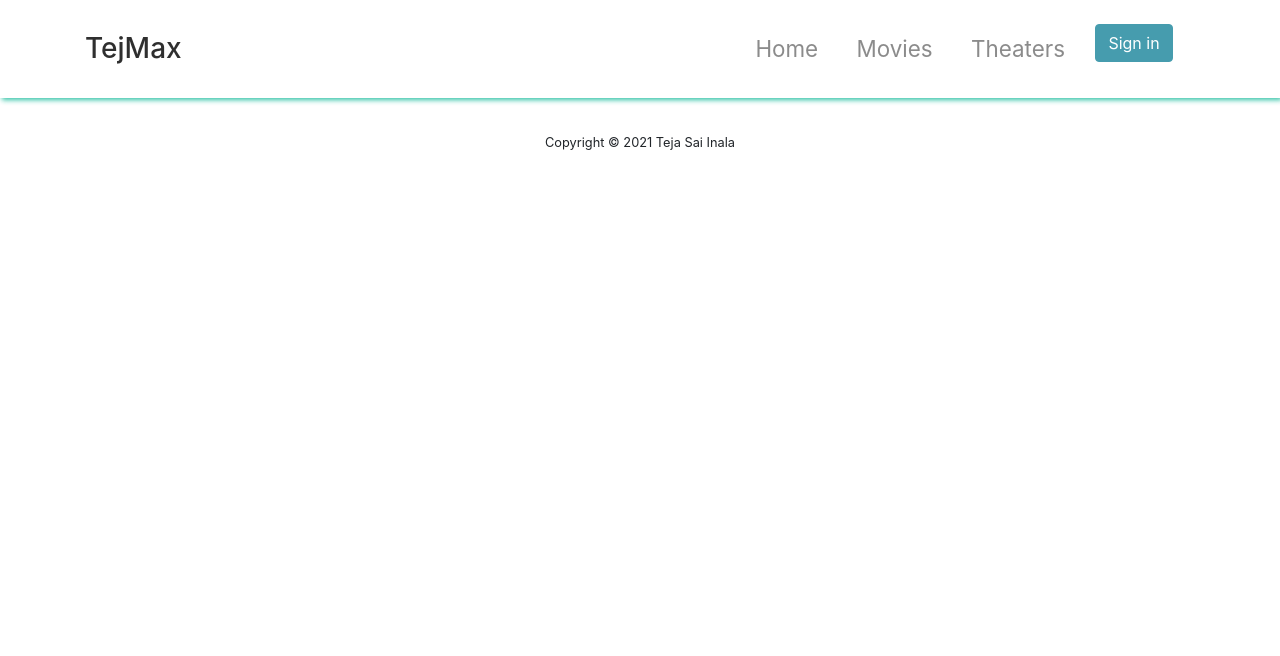
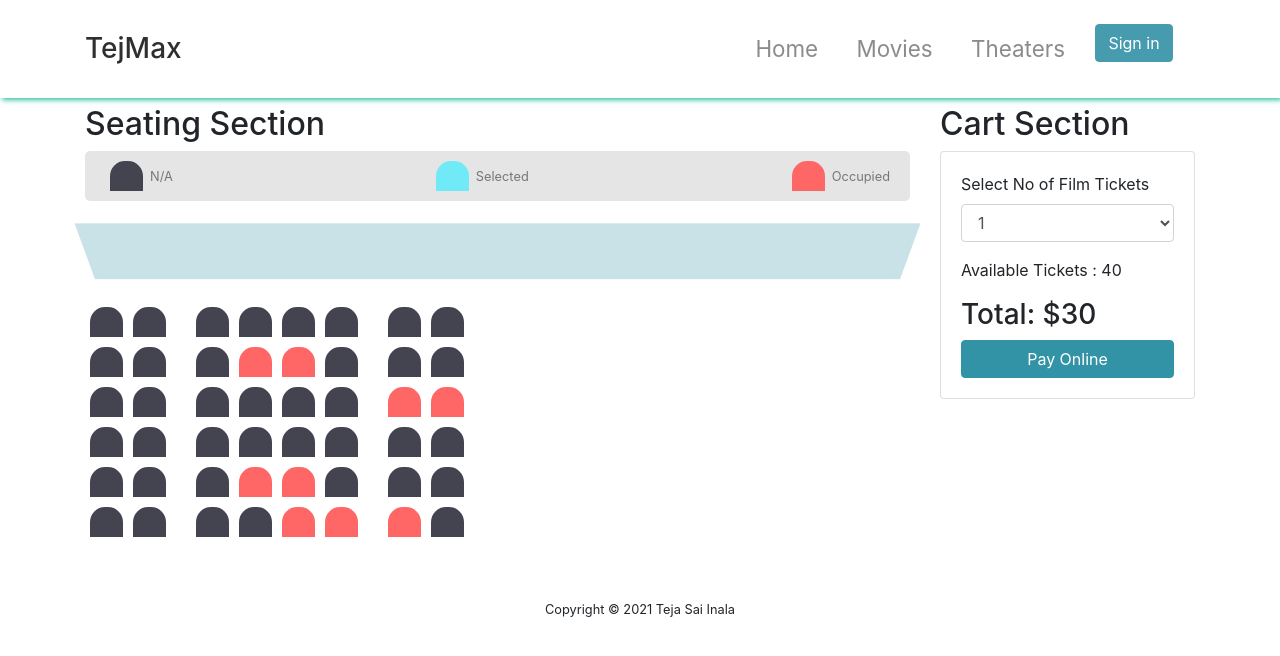
Before and after one commit to prahladinala/tejmax, a React (Create React App) app: page /cart in a window 1280 px wide. Shown: the top 656 px of the page. Built offline with nearby package versions, Linux system fonts and the light colour scheme.

Commit message:
Added Single Movie and Theater Component and Cart Component

```diff
--- a/public/index.html
+++ b/public/index.html
@@ -7,7 +7,7 @@
     <meta name="theme-color" content="#000000" />
     <meta
       name="description"
-      content="Web site created using create-react-app"
+      content="TejMax - Book your Favorite Film TIcket Here"
     />
     <link rel="apple-touch-icon" href="%PUBLIC_URL%/logo192.png" />
     <!--
@@ -39,7 +39,7 @@
       work correctly both with client-side routing and a non-root public URL.
       Learn how to configure a non-root public URL by running `npm run build`.
     -->
-    <title>React App</title>
+    <title>TejMax - Book your Favorite Film TIcket Here</title>
   </head>
   <body>
     <noscript>You need to enable JavaScript to run this app.</noscript>
--- a/src/App.js
+++ b/src/App.js
@@ -6,6 +6,10 @@ import Home from './components/Home'
 import Movies from './components/Movies'
 import Theatres from './components/Theatres'
 import LoginPopup from './components/LoginPopup'
+import SingleTheatre from './components/SingleTheatre'
+import NotFound from './components/NotFound'
+import SingleMovie from './components/SingleMovie'
+import Cart from './components/Cart'
 
 function App() {
   return (
@@ -15,6 +19,10 @@ function App() {
         <Route component={Home} path='/' exact />
         <Route component={Movies} path='/movies' />
         <Route component={Theatres} path='/theaters' />
+        <Route component={SingleTheatre} path='/theater/:id' />
+        <Route component={SingleMovie} path='/movie/:id' />
+        <Route component={Cart} path='/cart' />
+        <Route component={NotFound} />
       </Switch>
       <LoginPopup />
       <Footer />
--- /dev/null
+++ b/src/components/Cart.js
@@ -0,0 +1,120 @@
+import React from 'react'
+
+export default function Cart() {
+  return (
+    <div className='container'>
+      <div className='row'>
+        <div className='col-lg-9 cartborder'>
+          <h2>Seating Section</h2>
+          <div>
+            <ul class='movie-showcase'>
+              <li>
+                <div class='seat'></div>
+                <small>N/A</small>
+              </li>
+              <li>
+                <div class='seat selected'></div>
+                <small>Selected</small>
+              </li>
+              <li>
+                <div class='seat occupied'></div>
+                <small>Occupied</small>
+              </li>
+            </ul>
+
+            <div class='movie-container'>
+              <div class='movie-screen'></div>
+              <div class='movie-row'>
+                <div class='seat'></div>
+                <div class='seat'></div>
+                <div class='seat'></div>
+                <div class='seat'></div>
+                <div class='seat'></div>
+                <div class='seat'></div>
+                <div class='seat'></div>
+                <div class='seat'></div>
+              </div>
+              <div class='movie-row'>
+                <div class='seat'></div>
+                <div class='seat'></div>
+                <div class='seat'></div>
+                <div class='seat occupied'></div>
+                <div class='seat occupied'></div>
+                <div class='seat'></div>
+                <div class='seat'></div>
+                <div class='seat'></div>
+              </div>
+              <div class='movie-row'>
+                <div class='seat'></div>
+                <div class='seat'></div>
+                <div class='seat'></div>
+                <div class='seat'></div>
+                <div class='seat'></div>
+                <div class='seat'></div>
+                <div class='seat occupied'></div>
+                <div class='seat occupied'></div>
+              </div>
+              <div class='movie-row'>
+                <div class='seat'></div>
+                <div class='seat'></div>
+                <div class='seat'></div>
+                <div class='seat'></div>
+                <div class='seat'></div>
+                <div class='seat'></div>
+                <div class='seat'></div>
+                <div class='seat'></div>
+              </div>
+              <div class='movie-row'>
+                <div class='seat'></div>
+                <div class='seat'></div>
+                <div class='seat'></div>
+                <div class='seat occupied'></div>
+                <div class='seat occupied'></div>
+                <div class='seat'></div>
+                <div class='seat'></div>
+                <div class='seat'></div>
+              </div>
+              <div class='movie-row'>
+                <div class='seat'></div>
+                <div class='seat'></div>
+                <div class='seat'></div>
+                <div class='seat'></div>
+                <div class='seat occupied'></div>
+                <div class='seat occupied'></div>
+                <div class='seat occupied'></div>
+                <div class='seat'></div>
+              </div>
+            </div>
+          </div>
+        </div>
+        <div className='col-lg-3 cartborder'>
+          <h2>Cart Section</h2>
+
+          <div class='card'>
+            <div class='card-body'>
+              <div class='form-group'>
+                <label for='exampleFormControlSelect1'>
+                  Select No of Film Tickets
+                </label>
+                <select class='form-control' id='exampleFormControlSelect1'>
+                  <option>1</option>
+                  <option>2</option>
+                  <option>3</option>
+                  <option>4</option>
+                  <option>5</option>
+                </select>
+              </div>
+
+              <p>Available Tickets : 40</p>
+
+              <h3>Total: $30</h3>
+              <a href='#' class='btn btn-primary btn-block'>
+                Pay Online
+              </a>
+            </div>
+          </div>
+        </div>
+      </div>
+    </div>
+  )
+}
--- /dev/null
+++ b/src/components/NotFound.js
@@ -0,0 +1,9 @@
+import React from 'react'
+
+export default function NotFound() {
+  return (
+    <div>
+      <h1>Page Not Found</h1>
+    </div>
+  )
+}
--- /dev/null
+++ b/src/components/SingleMovie.js
@@ -0,0 +1,18 @@
+import React from 'react'
+import FeaturedPosters from './FeaturedPosters'
+import MovieCard from './MovieCard'
+
+export default function SingleMovie() {
+  return (
+    <div className='container'>
+      <FeaturedPosters />
+      <h1 className='pt-4'>Available Theatres</h1>
+      <div className='row'>
+        <MovieCard title='A Theater' rating='5' />
+        <MovieCard title='B Theater' rating='3' />
+        <MovieCard title='C Theater' rating='2.0' />
+        <MovieCard title='D Theater' rating='1.5' />
+      </div>
+    </div>
+  )
+}
--- /dev/null
+++ b/src/components/SingleTheatre.js
@@ -0,0 +1,21 @@
+import React from 'react'
+
+import FeaturedPosters from './FeaturedPosters'
+import MovieCard from './MovieCard'
+
+export default function SingleTheatre() {
+  return (
+    <div className='container'>
+      <div className='container'>
+        <FeaturedPosters />
+        <h1 className='pt-4'>Available Films</h1>
+        <div className='row'>
+          <MovieCard title='A Film' rating='5' />
+          <MovieCard title='B Film' rating='3' />
+          <MovieCard title='C Film' rating='2.0' />
+          <MovieCard title='D Film' rating='1.5' />
+        </div>
+      </div>
+    </div>
+  )
+}
```
Also changed, not shown: src/App.css.
